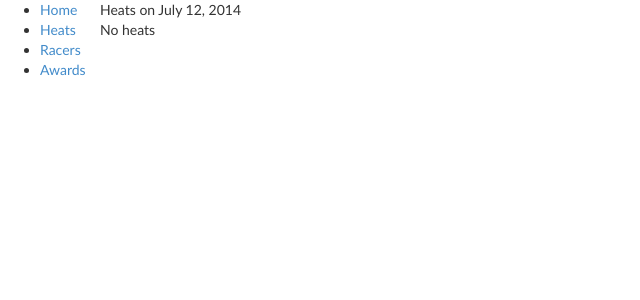
After one commit to btrump/pviktracker, a Django app: page /heats/2014/07/12/ in a window 1280 px wide. The commit adds this page. Shown: the top 300 px of the page, without its empty margins (0-640 px from the left). Run offline with Django 3.2, Linux system fonts and the light colour scheme; data that the repository does not hold is empty; some libraries are stand-ins or nearby versions.

Commit message:
Added date view and route

```diff
--- a/pviktracker/templates/base.html
+++ b/pviktracker/templates/base.html
@@ -19,7 +19,9 @@
         </ul>
         {% endblock %}
     </div>
-
+    <div id="header">
+        {% block header %}Welcome to the PVIK Heat Tracker{% endblock %}
+    </div>
     <div id="content">
         {% block content %}{% endblock %}
     </div>
--- /dev/null
+++ b/pviktracker/templates/heats/date.html
@@ -0,0 +1,15 @@
+{% extends 'base.html' %}
+{% block header %}
+Heats on {{ date }}
+{% endblock %}
+{% block content %}
+{% if heats %}
+	<ul>
+	{% for heat in heats %}
+		<li><a href="{{ heat.absolute_url }}">{{ heat }}</li>
+	{% endfor %}
+	</ul>
+{% else %}
+	No heats
+{% endif %}
+{% endblock %}
--- a/pviktracker/urls.py
+++ b/pviktracker/urls.py
@@ -8,4 +8,5 @@ urlpatterns = patterns('',
     url(r'^$', 'tracker.views.home', name='home'),
     url(r'^heats/?$', 'tracker.views.heat_list', name='heat_list'),
     url(r'^heats/(?P<year>\d{4})/(?P<month>\d{1,2})/(?P<day>\d{1,2})/(?P<heat>\d{1,3})/?', 'tracker.views.heat_detail', name='heat_detail'),
+    url(r'^heats/(?P<year>\d{4})/(?P<month>\d{1,2})/(?P<day>\d{1,2})/?', 'tracker.views.date_detail', name='date_detail'),
 )
--- a/tracker/views.py
+++ b/tracker/views.py
@@ -2,7 +2,7 @@ from django.shortcuts import render_to_response
 from django.template import RequestContext
 from tracker.models import *
 from django.contrib.auth.models import User
-from datetime import date
+import datetime
 
 def home(request, *args, **kwargs):
     context = RequestContext(request, kwargs)
@@ -14,7 +14,7 @@ def heat_list(request, *args, **kwargs):
     return render_to_response('heats/list.html', context)
 
 def heat_detail(request, *args, **kwargs):
-    heat = Heat.objects.get(number=kwargs['heat']) #, day=date(kwargs['year'], kwargs['month'], kwargs['day']))
+    heat = Heat.objects.get(number=kwargs['heat'])#, day=date(kwargs['year'], kwargs['month'], kwargs['day']))
     racers = heat.racers()
 
     laps = dict()
@@ -29,20 +29,9 @@ def heat_detail(request, *args, **kwargs):
     context = RequestContext(request, instance)
     return render_to_response('heats/detail.html', instance)
 
-#
-# def heat_detail(request, *args, **kwargs):
-#     heat = Heat.objects.get(number=kwargs['heat']) #, day=date(kwargs['year'], kwargs['month'], kwargs['day']))
-#     racers = User.objects.filter(pk__in=list(set(Lap.objects.filter(heat=heat).values_list('racer',flat=True))))
-#
-#     laps = []
-#     most_laps = 0
-#     for racer in racers:
-#         racer_laps = Lap.objects.filter(heat=heat, racer=racer).order_by('number').values_list('time', flat=True)
-#         laps.append(racer_laps)
-#         if len(racer_laps) > most_laps:
-#             most_laps = len(racer_laps)
-#
-#     instance = {'heat': heat, 'racers': racers, 'laps': laps, 'most_laps': xrange(1, most_laps+1)}
-#     context = RequestContext(request, instance)
-#     return render_to_response('heats/detail.html', instance)
-#
+def date_detail(request, *args, **kwargs):
+    date = datetime.date(year=int(kwargs['year']), month=int(kwargs['month']), day=int(kwargs['day']))
+    heats = Heat.objects.filter(day=date)
+    instance = {'date':date, 'heats':heats}
+    context = RequestContext(request, instance)
+    return render_to_response('heats/date.html', instance)
```
